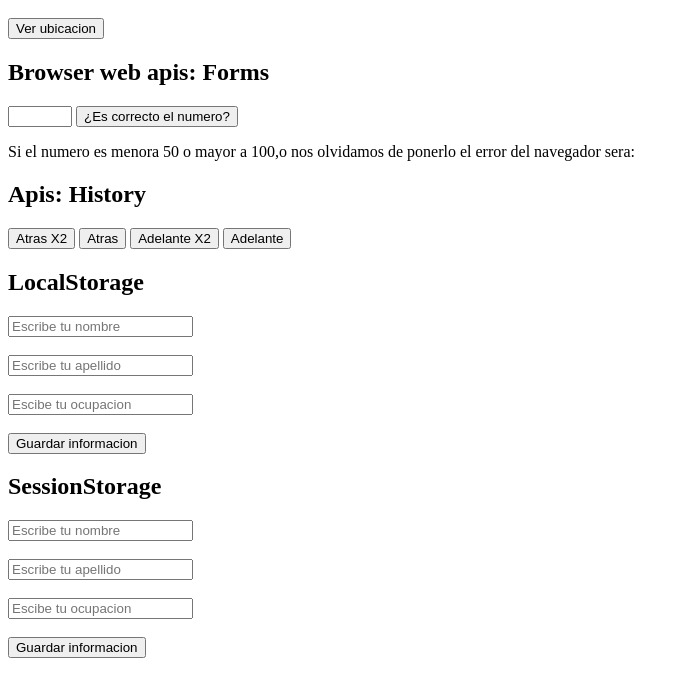
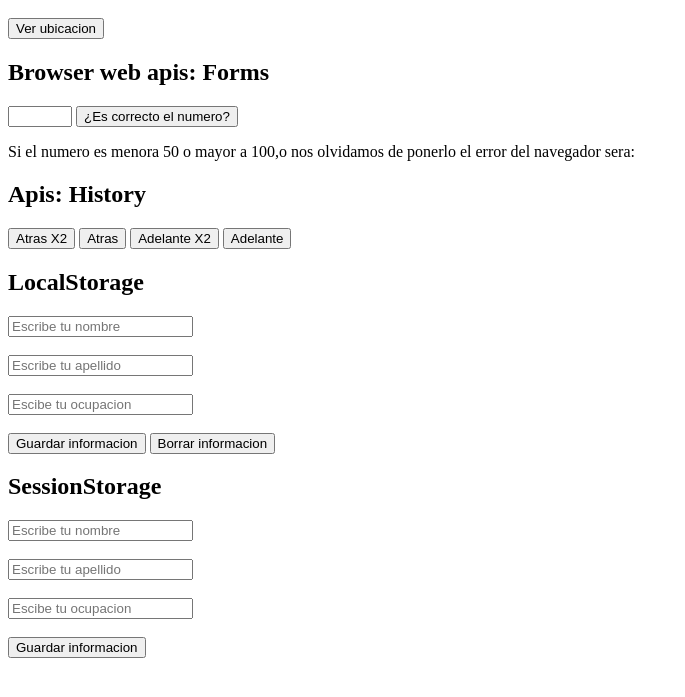
Before and after one commit to federicosuarez7/digital-house, a plain HTML site: page Professional Developer/Proyecto/Javascript para Dom/apis.html in a window 1280 px wide. Shown: the part 101-798 px from the top of the page, without its empty margins (0-685 px from the left). Drawn offline with Linux system fonts and the light colour scheme.

Commit message:
Borrar almacenamiento(JS)

```diff
--- a/Professional Developer/Proyecto/Javascript para Dom/apis.html
+++ b/Professional Developer/Proyecto/Javascript para Dom/apis.html
@@ -39,6 +39,7 @@
      <input type="text" name="job" id="job" placeholder="Escibe tu ocupacion">
      <br><br>
      <button onclick="save()">Guardar informacion</button>
+     <button onclick="logout()">Borrar informacion</button>
 
      <!-- SessionStorage -->
       <h2>SessionStorage</h2>
--- a/Professional Developer/Proyecto/Javascript para Dom/apis.js
+++ b/Professional Developer/Proyecto/Javascript para Dom/apis.js
@@ -56,3 +56,6 @@ document.getElementById('welcome').innerHTML = sessionStorage.getItem('username'
         document.getElementById('welcome').innerHTML = sessionStorage.getItem('username')
             == null ? '':'Bienvenido/a '+sessionStorage.getItem('username');
 }
+
+// Borrar almacenamiento
+const logout = () => localStorage.removeItem('username');
```
